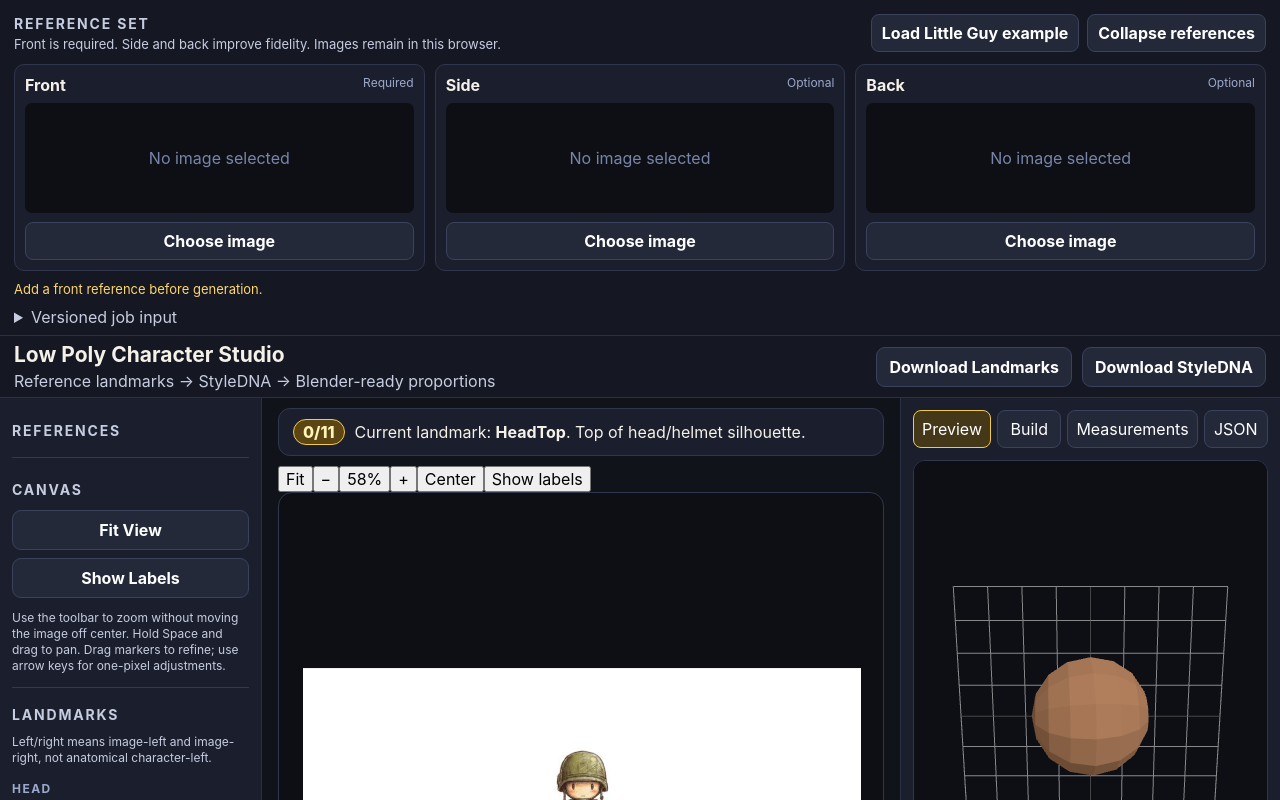
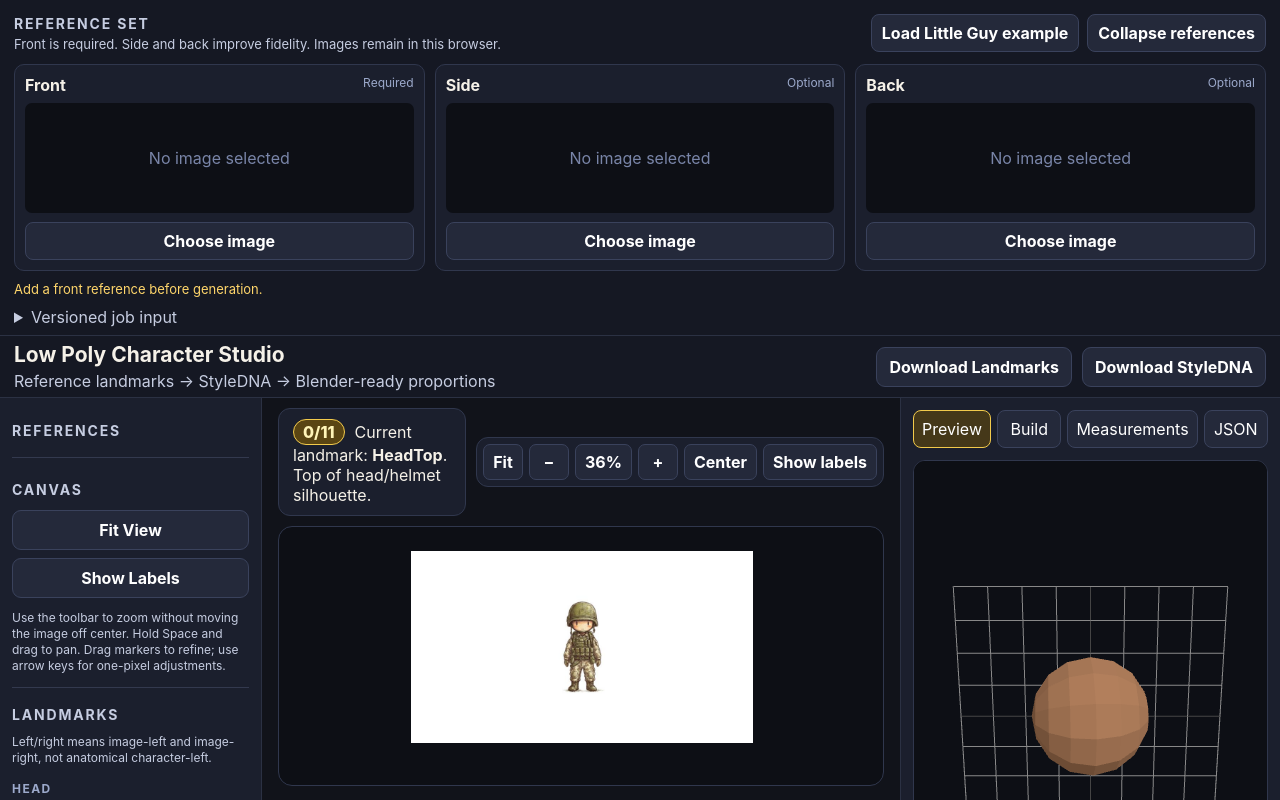
Before and after one commit to JCDevBot/low-poly-character-studio, a React (Vite) app in the folder apps/style-studio/: page / in a window 1280 px wide. Built offline with nearby package versions, Linux system fonts and the light colour scheme.

Commit message:
Stabilize viewport canvas and precision markers

```diff
--- a/apps/style-studio/src/styles.css
+++ b/apps/style-studio/src/styles.css
@@ -1,17 +1,33 @@
 * { box-sizing: border-box; }
+
+html,
+body,
+#root {
+  width: 100%;
+  height: 100%;
+  overflow: hidden;
+}
 
 body {
   margin: 0;
   background: #11131a;
   color: #f5f1e8;
   font-family: Inter, ui-sans-serif, system-ui, -apple-system, BlinkMacSystemFont, "Segoe UI", sans-serif;
+  overscroll-behavior: none;
 }
 
 button { font: inherit; }
 
-.app { min-height: 100vh; }
+.app {
+  flex: 1 1 auto;
+  min-height: 0;
+  display: flex;
+  flex-direction: column;
+  overflow: hidden;
+}
 
 .topbar {
+  flex: 0 0 62px;
   height: 62px;
   border-bottom: 1px solid #2b3143;
   display: flex;
@@ -39,7 +55,7 @@ p { margin: 4px 0 0; color: #c6cde1; }
 
 .actions { display: flex; gap: 10px; }
 
-.actions button, .controls button, .primary {
+.actions button, .controls button, .primary, .canvasToolbar button {
   background: #24293a;
   border: 1px solid #3a425c;
   color: #fff;
@@ -49,13 +65,22 @@ p { margin: 4px 0 0; color: #c6cde1; }
   font-weight: 700;
 }
 
+.actions button:hover,
+.controls button:hover,
+.canvasToolbar button:hover {
+  border-color: #7180aa;
+}
+
 .layout {
+  flex: 1 1 auto;
+  min-height: 0;
   display: grid;
   grid-template-columns: 262px minmax(520px, 1fr) 380px;
-  height: calc(100vh - 62px);
+  overflow: hidden;
 }
 
 .panel {
+  min-height: 0;
   background: #1b1f2d;
   border-right: 1px solid #2b3143;
   overflow: auto;
@@ -107,14 +132,30 @@ p { margin: 4px 0 0; color: #c6cde1; }
 .controls button { width: 100%; margin-bottom: 8px; }
 .controls p { font-size: 12px; line-height: 1.35; }
 
-.workspace { padding: 10px 16px; overflow: hidden; }
+.workspace {
+  min-width: 0;
+  min-height: 0;
+  padding: 10px 16px 14px;
+  overflow: hidden;
+  display: flex;
+  flex-direction: column;
+}
+
+.canvasHeader {
+  flex: 0 0 auto;
+  display: grid;
+  grid-template-columns: minmax(0, 1fr) auto;
+  gap: 10px;
+  align-items: center;
+  margin-bottom: 10px;
+}
 
 .current {
+  min-width: 0;
   padding: 10px 14px;
   border-radius: 12px;
   background: #1b1f2d;
   border: 1px solid #30374d;
-  margin-bottom: 10px;
 }
 
 .pill {
@@ -128,8 +169,30 @@ p { margin: 4px 0 0; color: #c6cde1; }
   font-weight: 800;
 }
 
+.canvasToolbar {
+  display: flex;
+  align-items: center;
+  gap: 6px;
+  padding: 6px;
+  border-radius: 12px;
+  border: 1px solid #30374d;
+  background: #1b1f2d;
+}
+
+.canvasToolbar button {
+  min-width: 40px;
+  padding: 7px 9px;
+  border-radius: 7px;
+}
+
+.canvasViewport {
+  flex: 1 1 auto;
+  min-height: 0;
+}
+
 .canvas {
-  height: calc(100vh - 136px);
+  width: 100%;
+  height: 100%;
   border-radius: 14px;
   border: 1px solid #30374d;
   background: #0d0f15;
@@ -137,8 +200,10 @@ p { margin: 4px 0 0; color: #c6cde1; }
   position: relative;
   cursor: crosshair;
   touch-action: none;
+  overscroll-behavior: contain;
 }
 
+.canvas.readyToPan { cursor: grab; }
 .canvas.panning { cursor: grabbing; }
 
 .imageLayer {
@@ -146,6 +211,7 @@ p { margin: 4px 0 0; color: #c6cde1; }
   left: 0;
   top: 0;
   transform-origin: top left;
+  will-change: transform;
 }
 
 .imageLayer img {
@@ -158,16 +224,58 @@ p { margin: 4px 0 0; color: #c6cde1; }
 
 .marker {
   position: absolute;
+  display: grid;
+  place-items: center;
+  border: 0;
   border-radius: 50%;
+  background: transparent;
+  color: inherit;
+  cursor: grab;
+  outline: none;
+}
+
+.marker::before,
+.marker::after {
+  content: "";
+  position: absolute;
   background: #ffd66b;
-  border: 2px solid #11131a;
-  outline: 2px solid #ffd66b;
-  cursor: grab;
+  border-radius: 999px;
+  pointer-events: none;
+  filter: drop-shadow(0 0 calc(var(--marker-stroke) * 1.5) #11131a);
+}
+
+.marker::before {
+  width: var(--marker-arm);
+  height: var(--marker-stroke);
+}
+
+.marker::after {
+  width: var(--marker-stroke);
+  height: var(--marker-arm);
+}
+
+.markerPoint {
+  width: var(--marker-core);
+  height: var(--marker-core);
+  border-radius: 50%;
+  background: #11131a;
+  box-shadow: 0 0 0 var(--marker-stroke) #ffd66b;
+  pointer-events: none;
+  z-index: 1;
 }
 
 .marker.selected {
+  background: rgba(255, 214, 107, 0.1);
+  box-shadow: inset 0 0 0 var(--marker-ring) rgba(255, 242, 184, 0.9);
+}
+
+.marker.selected::before,
+.marker.selected::after {
   background: #ff9f43;
-  outline-color: #fff2b8;
+}
+
+.marker:focus-visible {
+  box-shadow: inset 0 0 0 var(--marker-ring) #ffffff;
 }
 
 .marker:active { cursor: grabbing; }
@@ -178,10 +286,12 @@ p { margin: 4px 0 0; color: #c6cde1; }
   padding: 3px 6px;
   background: #202636;
   color: #fff;
+  border: 1px solid #46506c;
   border-radius: 5px;
   white-space: nowrap;
   pointer-events: none;
   font-size: 12px;
+  z-index: 2;
 }
 
 .tabs {
@@ -264,7 +374,6 @@ pre {
   line-height: 1.35;
 }
 
-
 .previewPanel {
   background: #11131a;
   border: 1px solid #30374d;
@@ -276,3 +385,9 @@ pre {
   width: 100%;
   height: 340px;
 }
+
+@media (max-width: 1250px) {
+  .layout { grid-template-columns: 230px minmax(460px, 1fr) 320px; }
+  .canvasHeader { grid-template-columns: 1fr; }
+  .canvasToolbar { justify-content: center; }
+}
```
